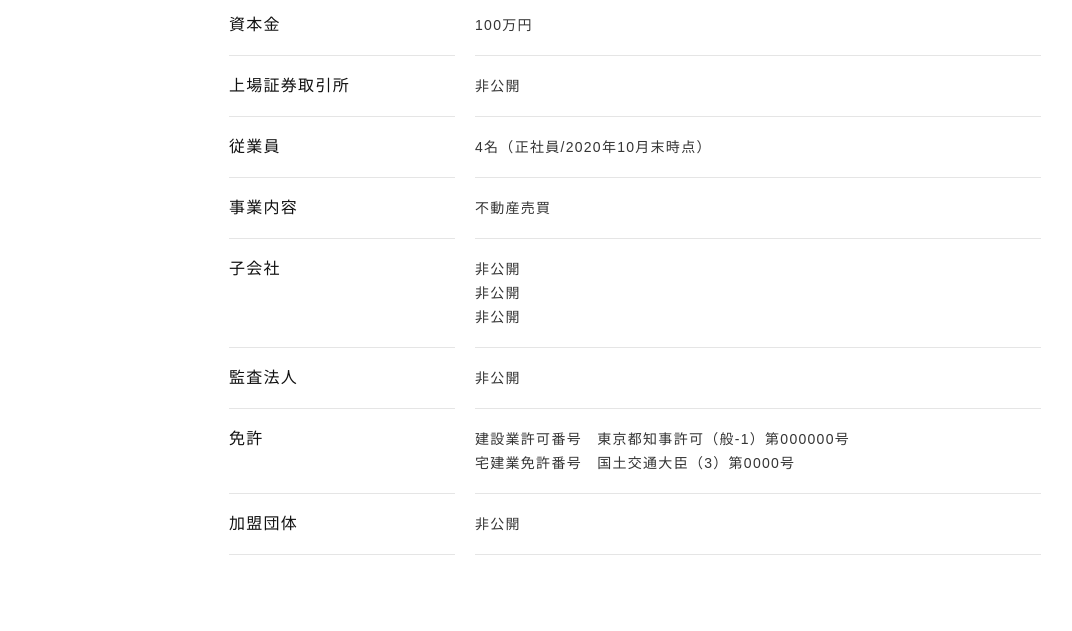
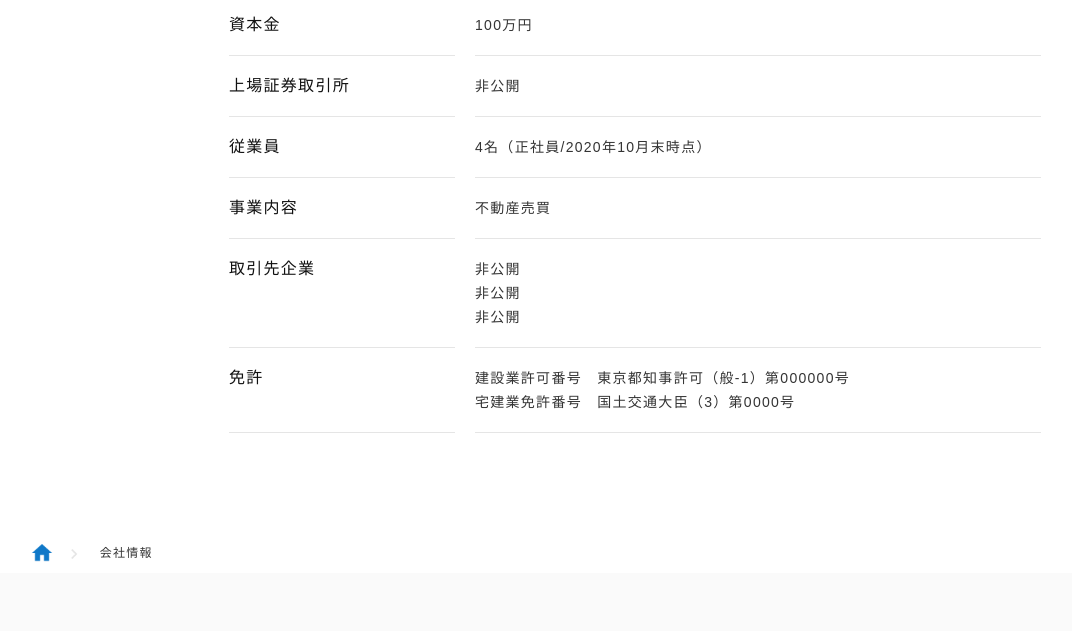
Before and after one commit to kasamingo/hatidai_HP, a plain HTML site: page company.html in a window 1280 px wide. Shown: the part 1319-1950 px from the top of the page, without its empty margins (5-1077 px from the left). Drawn offline with nearby package versions, Linux system fonts and the light colour scheme; a web font is replaced by a local one.

Commit message:
コミットを開始します

```diff
--- a/company.html
+++ b/company.html
@@ -137,7 +137,7 @@
         <div class="contents_text">
           <h2>会社情報</h2>
           <div>
-            会社概要および当社グループの役員を紹介します。
+            会社概要および当社のマップをご紹介します。
           </div>
         </div>
       </div>
@@ -212,17 +212,10 @@
         </div>
 
         <div class="company_info">
-          <div class="head">子会社</div>
+          <div class="head">取引先企業</div>
           <div class="content">
             非公開<br>
             非公開<br>
-            非公開
-          </div>
-        </div>
-
-        <div class="company_info">
-          <div class="head">監査法人</div>
-          <div class="content">
             非公開
           </div>
         </div>
@@ -232,18 +225,6 @@
           <div class="content">
             建設業許可番号　東京都知事許可（般-1）第000000号<br>
             宅建業免許番号　国土交通大臣（3）第0000号<br>
-          </div>
-        </div>
-
-        <div class="company_info">
-          <div class="head mlang-visible ja" wovn-ignore>加盟団体</div>
-          <div class="head mlang-visible en" style="display: none;" wovn-ignore>Affiliations</div>
-          <div class="content mlang-visible ja" wovn-ignore>
-            非公開
-          </div>
-          <div class="content mlang-visible en" style="display: none;" wovn-ignore>
-            <p class="affiliations_en">All Japan Real Estate Association<br></p>
-            Japan Electronics and Information Technology Industries Association(JEITA)
           </div>
         </div>
 
--- a/css/font.css
+++ b/css/font.css
@@ -57,7 +57,7 @@
 body {
     font-family: 'Noto Sans Japanese', sans-serif;
     font-size: 16rem;
-    color: #666;
+    color: #000;
     letter-spacing: 0.08em;
     line-height: 1.4;
     font-weight: 200;
```
